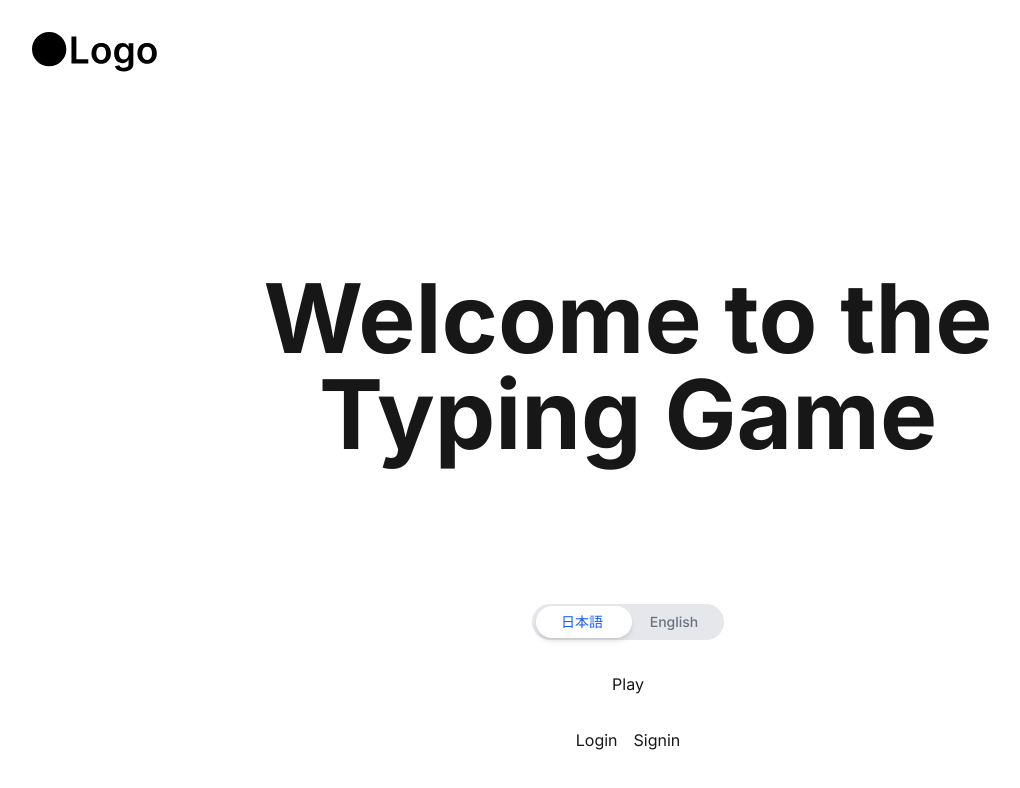
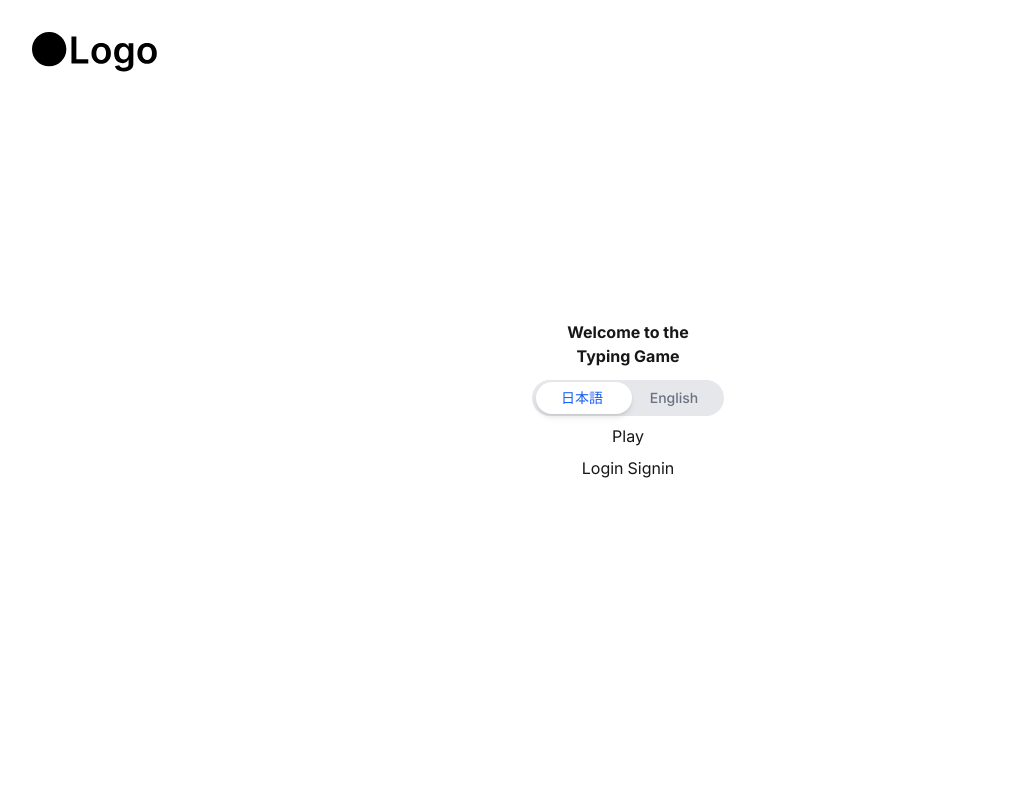
Before and after one commit to rikeda-cloud/react, a Next.js app in the folder typing-game/: page / in a window 1280 px wide. Shown: the top 788 px of the page, without its empty margins (12-1032 px from the left). Built offline with nearby package versions, Linux system fonts and the light colour scheme.

Commit message:
[update] ChakraButtonのスタイルを調節

```diff
--- a/typing-game/src/app/page.tsx
+++ b/typing-game/src/app/page.tsx
@@ -2,30 +2,27 @@
 
 import Header from "@/components/Header";
 import HomePageButtons from "@/components/HomePageButtons";
+import { Box, Center, Heading, VStack } from "@chakra-ui/react";
 
 function Home() {
   return (
-    <div className="relative min-h-screen">
+    <Box minH="100vh">
       <Header />
-      <main
-        className="flex flex-col items-center justify-center min-h-screen
-  pt-24 md:pt-32"
-      >
-        <section
-          className="flex-grow flex items-center justify-center
-  text-center"
-        >
-          <h1 className="text-6xl md:text-8xl font-bold">
+      <Center as="main" minH="100vh" px="4">
+        <VStack spacing={12} textAlign="center">
+          <Heading
+            as="h1"
+            size={{ base: "2xl", md: "4xl" }}
+            fontWeight="bold"
+          >
             Welcome to the
             <br />
             Typing Game
-          </h1>
-        </section>
-        <div className="flex gap-4 pb-12">
+          </Heading>
           <HomePageButtons />
-        </div>
-      </main>
-    </div>
+        </VStack>
+      </Center>
+    </Box>
   );
 }
 
--- a/typing-game/src/components/ChakraButton.tsx
+++ b/typing-game/src/components/ChakraButton.tsx
@@ -6,14 +6,16 @@ import { Button, type ButtonProps } from "@chakra-ui/react";
 
 interface ChakraButtonProps extends ButtonProps {
   children: ReactNode;
+  size?: "xs" | "sm" | "md" | "lg";
 }
 
 function ChakraButton({
   children,
+  size = "md",
   ...props
 }: ChakraButtonProps) {
   return (
-    <Button fontFamily="var(--font-inter)" {...props}>
+    <Button size={size} fontFamily="var(--font-inter)" {...props}>
       {children}
     </Button>
   );
--- a/typing-game/src/components/HomePageButtons.tsx
+++ b/typing-game/src/components/HomePageButtons.tsx
@@ -3,25 +3,26 @@
 import { useRouter } from "next/navigation";
 import LanguageSwitcher from "./LanguageSwitcher";
 import ChakraButton from "./ChakraButton";
+import { HStack, VStack } from "@chakra-ui/react";
 
 function HomePageButtons() {
   const router = useRouter();
 
   return (
-    <div className="flex flex-col items-center space-y-8">
+    <VStack spacing={8}>
       <LanguageSwitcher />
-      <ChakraButton onClick={() => router.push("/game")}>
+      <ChakraButton size="lg" onClick={() => router.push("/game")}>
         Play
       </ChakraButton>
-      <div className="flex space-x-4">
-        <ChakraButton onClick={() => router.push("/login")}>
+      <HStack spacing={4}>
+        <ChakraButton size="lg" onClick={() => router.push("/login")}>
           Login
         </ChakraButton>
-        <ChakraButton onClick={() => router.push("/signin")}>
+        <ChakraButton size="lg" onClick={() => router.push("/signin")}>
           Signin
         </ChakraButton>
-      </div>
-    </div>
+      </HStack>
+    </VStack>
   );
 }
 
```
